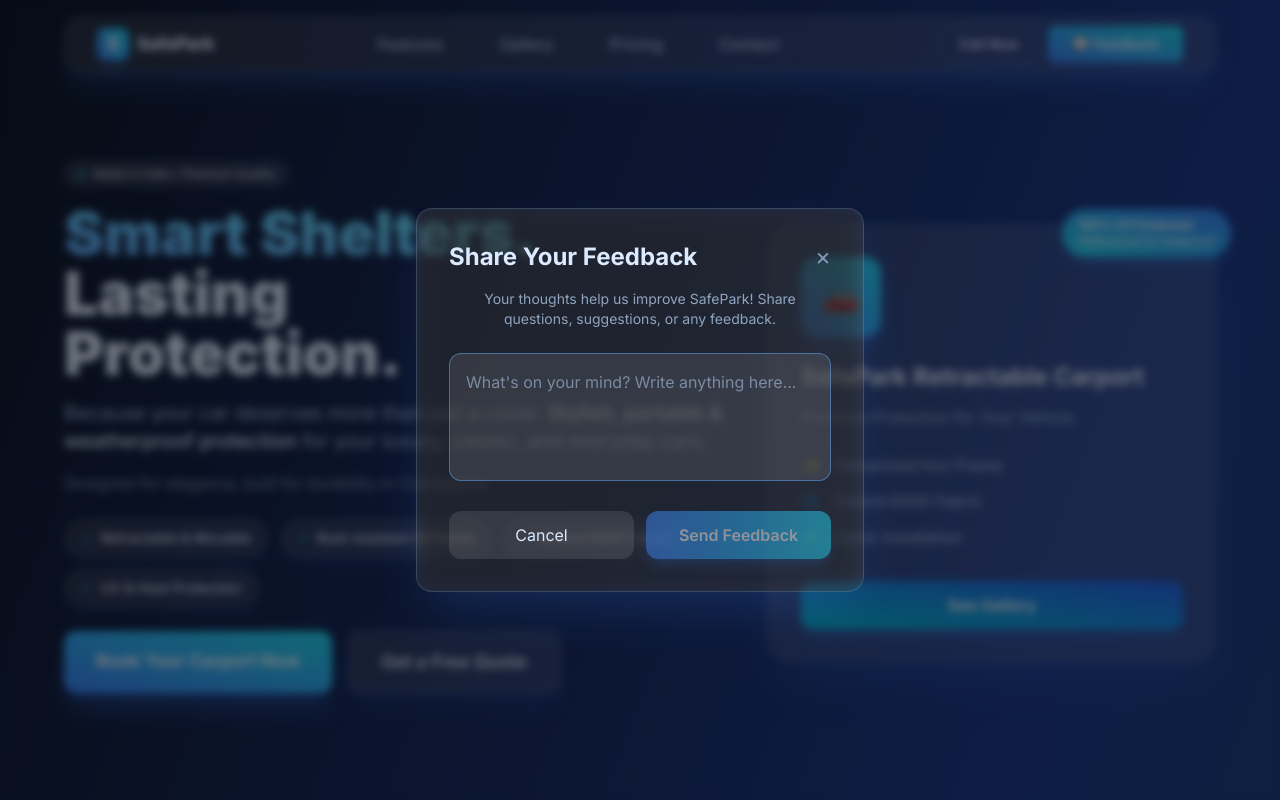
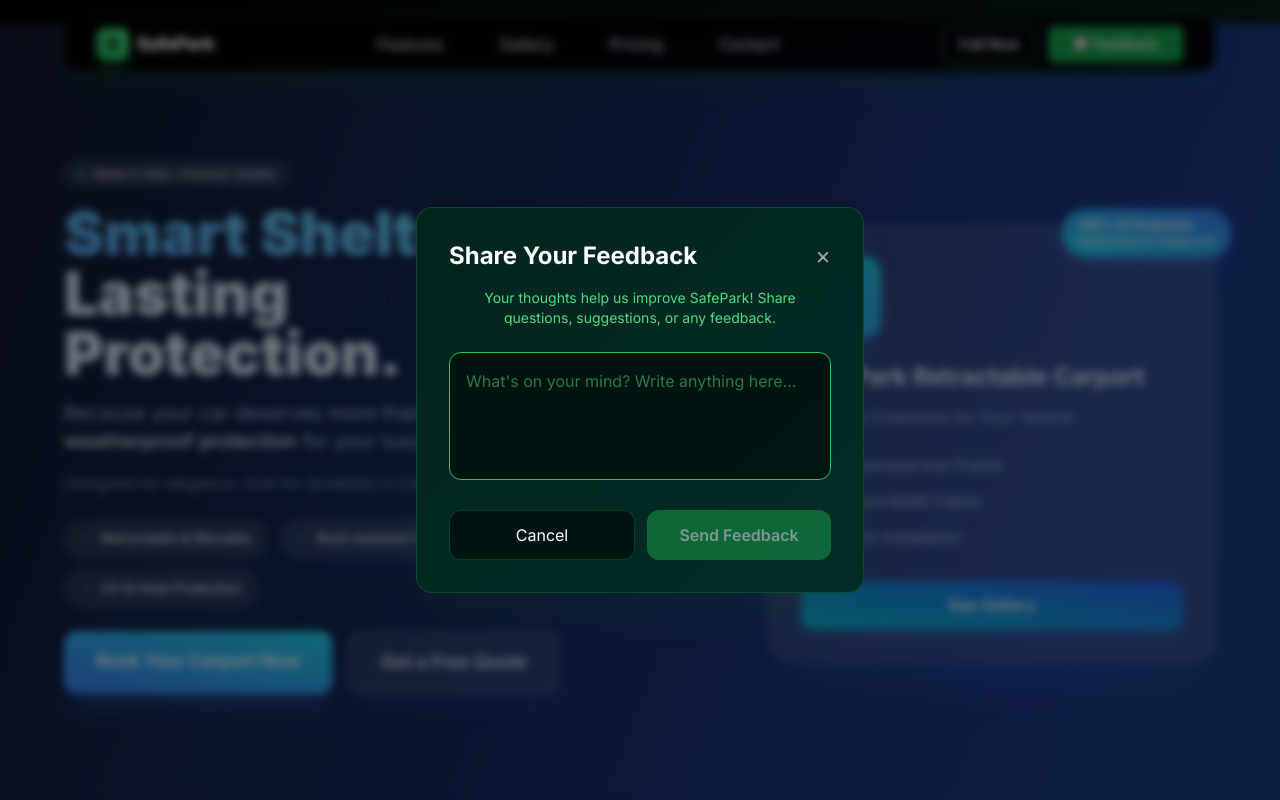
Before and after one commit to skillmates07-stack/safepark-website, a Next.js app: page / in a window 1280 px wide. Both pictures are taken after a click on the button "💬 Feedback". Shown: the top 800 px of the page. Built offline with nearby package versions, Linux system fonts and the light colour scheme.

Commit message:
Update layout.tsx

```diff
--- a/src/app/layout.tsx
+++ b/src/app/layout.tsx
@@ -23,15 +23,15 @@ export default function RootLayout({ children }: { children: React.ReactNode })
   return (
     <html lang="en">
       <body className={inter.className}>
-        {/* Premium Header with Midnight Theme */}
-        <header className="fixed top-4 left-1/2 -translate-x-1/2 z-40 w-[98vw] max-w-6xl rounded-2xl shadow-xl shadow-blue-500/20">
-          <nav className="flex items-center justify-between w-full px-8 py-2 bg-white/10 backdrop-blur-md border border-blue-300/20 rounded-2xl">
+        {/* Header with Dark Green Theme */}
+        <header className="fixed top-4 left-1/2 -translate-x-1/2 z-40 w-[98vw] max-w-6xl rounded-2xl shadow-xl shadow-green-900/20">
+          <nav className="flex items-center justify-between w-full px-8 py-2 bg-black/90 backdrop-blur-md border border-green-600/30 rounded-2xl">
             {/* Logo */}
             <a href="/" className="flex items-center gap-2">
-              <span className="w-8 h-8 bg-gradient-to-tr from-blue-500 to-cyan-400 rounded-lg flex items-center justify-center text-white font-bold text-lg shadow-lg shadow-blue-500/30">
+              <span className="w-8 h-8 bg-gradient-to-tr from-green-500 to-green-400 rounded-lg flex items-center justify-center text-black font-bold text-lg shadow-lg shadow-green-500/30">
                 S
               </span>
-              <span className="text-blue-100 font-extrabold text-lg tracking-tight">SafePark</span>
+              <span className="text-white font-extrabold text-lg tracking-tight">SafePark</span>
             </a>
 
             {/* Navigation */}
@@ -45,7 +45,7 @@ export default function RootLayout({ children }: { children: React.ReactNode })
                 <a
                   key={link.name}
                   href={link.href}
-                  className="relative text-blue-200/90 hover:text-blue-100 font-medium px-2 py-1 transition before:absolute before:-bottom-1 before:left-0 before:h-[2px] before:w-0 before:bg-gradient-to-tr before:from-blue-400 before:to-cyan-300 before:rounded-full before:transition-all hover:before:w-full"
+                  className="relative text-gray-300 hover:text-white font-medium px-2 py-1 transition before:absolute before:-bottom-1 before:left-0 before:h-[2px] before:w-0 before:bg-green-500 before:rounded-full before:transition-all hover:before:w-full"
                 >
                   {link.name}
                 </a>
@@ -56,13 +56,13 @@ export default function RootLayout({ children }: { children: React.ReactNode })
             <div className="flex items-center gap-3">
               <a
                 href="tel:+919600840058"
-                className="border border-blue-300/30 text-blue-100 text-sm px-4 py-2 rounded-md font-semibold shadow-md shadow-blue-500/10 hover:shadow-xl hover:shadow-blue-500/20 hover:bg-blue-500/10 transition"
+                className="border border-green-600 text-white text-sm px-4 py-2 rounded-md font-semibold shadow-md hover:bg-green-900/50 transition"
               >
                 Call Now
               </a>
               <button
                 onClick={() => setShowFeedback(true)}
-                className="bg-gradient-to-tr from-blue-500 to-cyan-400 text-white text-sm px-6 py-2 rounded-md font-semibold shadow-md shadow-blue-500/30 hover:scale-105 hover:shadow-xl hover:shadow-blue-500/40 transition"
+                className="bg-green-600 hover:bg-green-700 text-white text-sm px-6 py-2 rounded-md font-semibold shadow-md shadow-green-500/20 hover:shadow-lg transition"
               >
                 💬 Feedback
               </button>
@@ -70,26 +70,26 @@ export default function RootLayout({ children }: { children: React.ReactNode })
           </nav>
         </header>
 
-        {/* Main Content with Midnight Background */}
-        <main className="pt-6 bg-gradient-to-br from-slate-900 via-blue-900 to-cyan-900 min-h-screen">
+        {/* Main Content with Dark Green Background */}
+        <main className="pt-6 bg-gradient-to-br from-black via-[#081c15] to-[#084d3d] min-h-screen">
           {children}
         </main>
 
-        {/* Feedback Modal with Midnight Theme */}
+        {/* Feedback Modal with Dark Green Theme */}
         {showFeedback && (
           <div className="fixed inset-0 bg-black/50 backdrop-blur-sm z-50 flex items-center justify-center p-4">
-            <div className="bg-white/10 backdrop-blur-md border border-blue-300/20 rounded-2xl p-8 max-w-md w-full shadow-2xl shadow-blue-500/20">
+            <div className="bg-gradient-to-br from-[#03241e] to-[#042c27] backdrop-blur-md border border-green-600/30 rounded-2xl p-8 max-w-md w-full shadow-2xl shadow-green-900/20">
               <div className="flex items-center justify-between mb-4">
-                <h3 className="text-2xl font-bold text-blue-100">Share Your Feedback</h3>
+                <h3 className="text-2xl font-bold text-white">Share Your Feedback</h3>
                 <button
                   onClick={() => setShowFeedback(false)}
-                  className="text-blue-200/60 hover:text-blue-100 text-2xl transition"
+                  className="text-gray-400 hover:text-white text-2xl transition"
                 >
                   ×
                 </button>
               </div>
 
-              <p className="text-blue-200/70 text-center mb-6 text-sm">
+              <p className="text-green-400 text-center mb-6 text-sm">
                 Your thoughts help us improve SafePark! Share questions, suggestions, or any feedback.
               </p>
 
@@ -97,7 +97,7 @@ export default function RootLayout({ children }: { children: React.ReactNode })
                 value={feedbackText}
                 onChange={(e) => setFeedbackText(e.target.value)}
                 placeholder="What's on your mind? Write anything here..."
-                className="w-full h-32 bg-white/10 border border-blue-300/20 rounded-xl p-4 text-blue-100 placeholder-blue-200/50 resize-none outline-none mb-6 focus:border-blue-400/50 transition"
+                className="w-full h-32 bg-black/50 border border-green-600/30 rounded-xl p-4 text-white placeholder-green-400/50 resize-none outline-none mb-6 focus:border-green-500 transition"
                 autoFocus
               />
 
@@ -107,14 +107,14 @@ export default function RootLayout({ children }: { children: React.ReactNode })
                     setShowFeedback(false);
                     setFeedbackText('');
                   }}
-                  className="flex-1 bg-white/10 text-blue-100 py-3 rounded-xl hover:bg-white/20 transition"
+                  className="flex-1 bg-black/50 text-white py-3 rounded-xl border border-green-600/30 hover:bg-green-900/30 transition"
                 >
                   Cancel
                 </button>
                 <button
                   onClick={handleSubmitFeedback}
                   disabled={!feedbackText.trim()}
-                  className="flex-1 bg-gradient-to-r from-blue-500 to-cyan-400 text-white py-3 rounded-xl font-semibold hover:scale-105 transition disabled:opacity-50 disabled:hover:scale-100 shadow-lg shadow-blue-500/30"
+                  className="flex-1 bg-green-600 hover:bg-green-700 text-white py-3 rounded-xl font-semibold transition disabled:opacity-50"
                 >
                   Send Feedback
                 </button>
```
